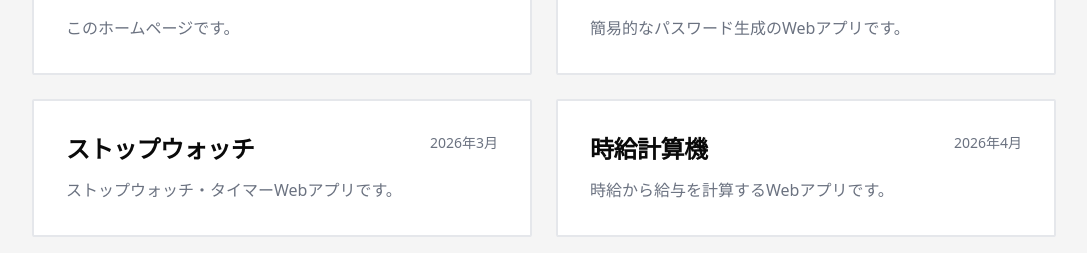
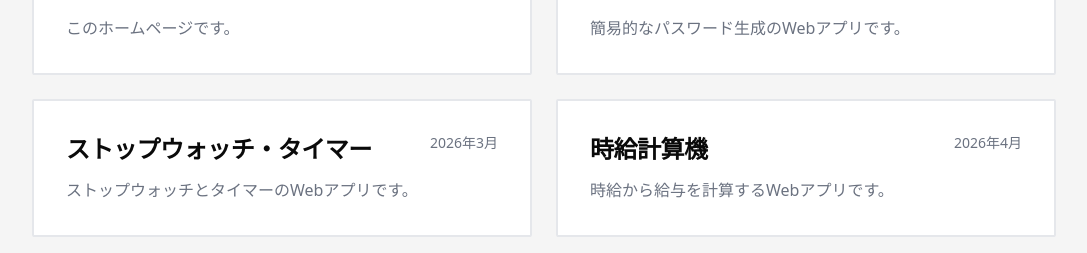
Before and after one commit to sanbay3/san_bay3_portfolio, a Next.js app: page / in a window 1280 px wide. Shown: the part 2991-3244 px from the top of the page, without its empty margins (96-1183 px from the left). Built offline with nearby package versions, Linux system fonts and the light colour scheme.

Commit message:
Fix description

```diff
--- a/components/Projects.tsx
+++ b/components/Projects.tsx
@@ -30,8 +30,8 @@ export default function Projects() {
       date: '2026年2月',
     },
     {
-      title: 'ストップウォッチ',
-      description: 'ストップウォッチ・タイマーWebアプリです。',
+      title: 'ストップウォッチ・タイマー',
+      description: 'ストップウォッチとタイマーのWebアプリです。',
       link: 'https://stopwatch-95c.pages.dev/',
       date: '2026年3月',
     },
```
